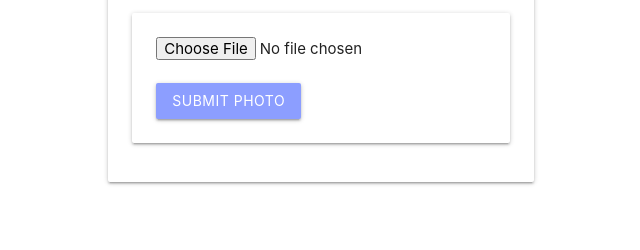
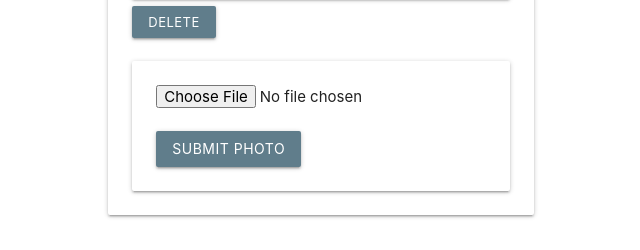
Before and after one commit to TCashion/GASapp, a Django app: page /accessories/1/ in a window 1280 px wide. Shown: the part 1295-1545 px from the top of the page, without its empty margins (319-959 px from the left). Before the commit the page ends 1480 px from the top, so only its background shows below. Run offline with Django 3.2, Linux system fonts and the light colour scheme; a user stored in the database is signed in; tables that the repository leaves empty hold one stand-in row (values such as "Sample post").

Commit message:
update UI and add delete_photo functionality

```diff
--- a/main_app/static/css/style.css
+++ b/main_app/static/css/style.css
@@ -36,6 +36,10 @@ h1, h2, h3, h4, h5, h6, p {
     margin: auto;
 }
 
+.card-panel {
+    margin: 1.5rem 0 0 0;
+}
+
 @media (max-width: 768px) {
     .card-container {
         flex-direction: column;
--- a/main_app/templates/accessories/detail.html
+++ b/main_app/templates/accessories/detail.html
@@ -58,15 +58,18 @@
             <div class="card-content">
                 {% for photo in accessory.accessoryphoto_set.all %}
                 <img class="responsive-img card-panel" src="{{photo.url}}">
+                <form action="{% url 'delete_photo' photo.id 0 accessory.id %}">
+                    <button type="submit" class="btn btn-small">Delete</button>
+                </form>
                 {% empty %}
-                <div class="card-panel teal-text center-align">No Photos Uploaded</div>
+                <div class="card-panel blue-grey-text center-align">No Photos Uploaded</div>
                 {% endfor %}
                 <form action="{% url 'add_photo' 0 accessory.id %}" enctype="multipart/form-data" method="POST"
                     class="card-panel">
                     {% csrf_token %}
                     <input type="file" name="photo-file">
                     <br><br>
-                    <button type="submit" class="btn crud-btn indigo accent-1">Submit Photo</button>
+                    <button type="submit" class="btn">Submit Photo</button>
                 </form>
             </div>
         </div>
--- a/main_app/urls.py
+++ b/main_app/urls.py
@@ -10,6 +10,7 @@ urlpatterns = [
     path('instruments/<int:pk>/update', views.InstrumentUpdate.as_view(), name='instruments_update'),
     path('instruments/<int:pk>/delete', views.InstrumentDelete.as_view(), name='instruments_delete'),
     path('add_photo/<int:instrument_id>/<int:accessory_id>/', views.add_photo, name='add_photo'),
+    path('delete_photo/<int:photo_id>/<int:instrument_id>/<int:accessory_id>/', views.delete_photo, name='delete_photo'),
     path('accessories/create', views.AccessoryCreate.as_view(), name='accessories_create'),
     path('accessories/<int:accessory_id>/', views.accessories_detail, name='accessories_detail'),
     path('accessories/<int:pk>/update', views.AccessoryUpdate.as_view(), name='accessories_update'),
--- a/main_app/views.py
+++ b/main_app/views.py
@@ -84,7 +84,7 @@ class AccessoryDelete(LoginRequiredMixin, DeleteView):
 def add_photo(request, instrument_id, accessory_id):
     photo_file = request.FILES.get('photo-file', None)
     if photo_file:
-        s3 = boto3.client('s3')
+        s3 = boto3.session.Session(profile_name='gas-app').client('s3')
         key = uuid.uuid4().hex[:6] + photo_file.name[photo_file.name.rfind('.'):]
         try:
             s3.upload_fileobj(photo_file, BUCKET, key)
@@ -100,3 +100,14 @@ def add_photo(request, instrument_id, accessory_id):
         return redirect('instruments_detail', instrument_id=instrument_id)
     elif accessory_id > 0:
         return redirect('accessories_detail', accessory_id=accessory_id)
+
+@login_required
+def delete_photo(request, photo_id, instrument_id, accessory_id):
+    if instrument_id > 0:
+        photo = InstrumentPhoto.objects.filter(id=photo_id)
+        photo.delete()
+        return redirect('instruments_detail', instrument_id=instrument_id)
+    if accessory_id > 0:
+        photo = AccessoryPhoto.objects.filter(id=photo_id)
+        photo.delete()
+        return redirect('accessories_detail', accessory_id=accessory_id)
```
Also changed, not shown: main_app/templates/instruments/detail.html (+5 -2 lines).
